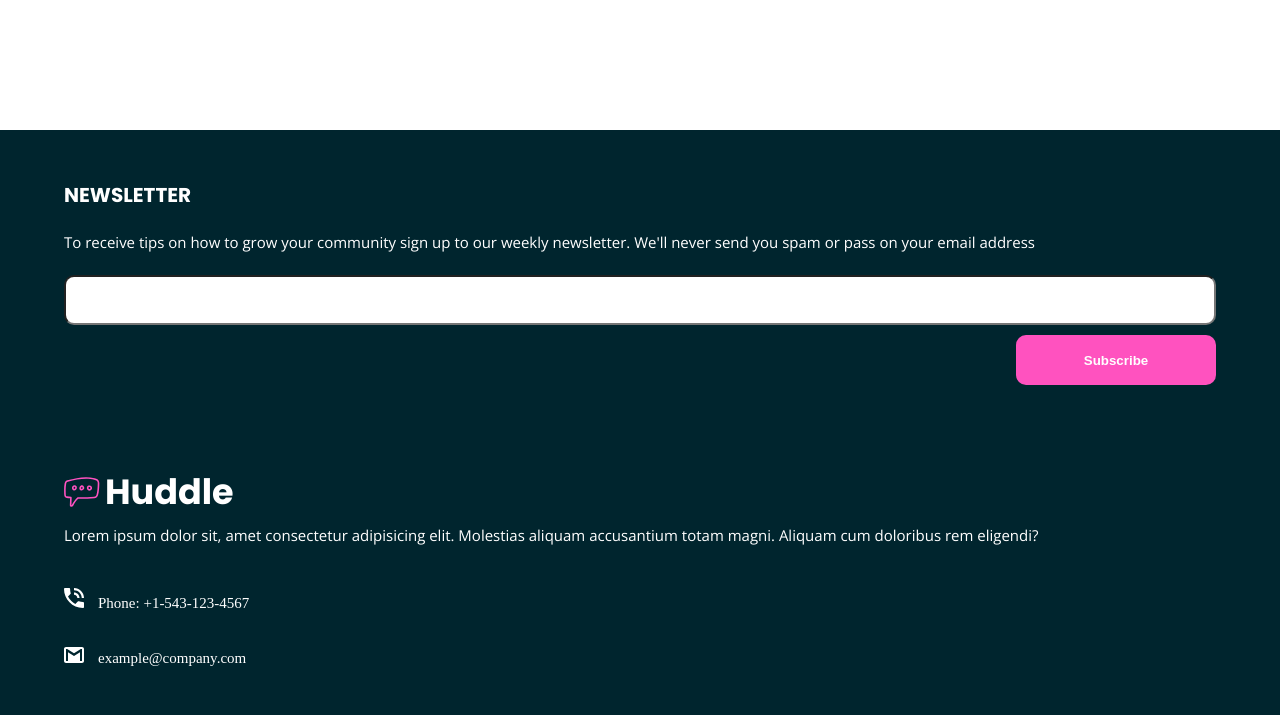
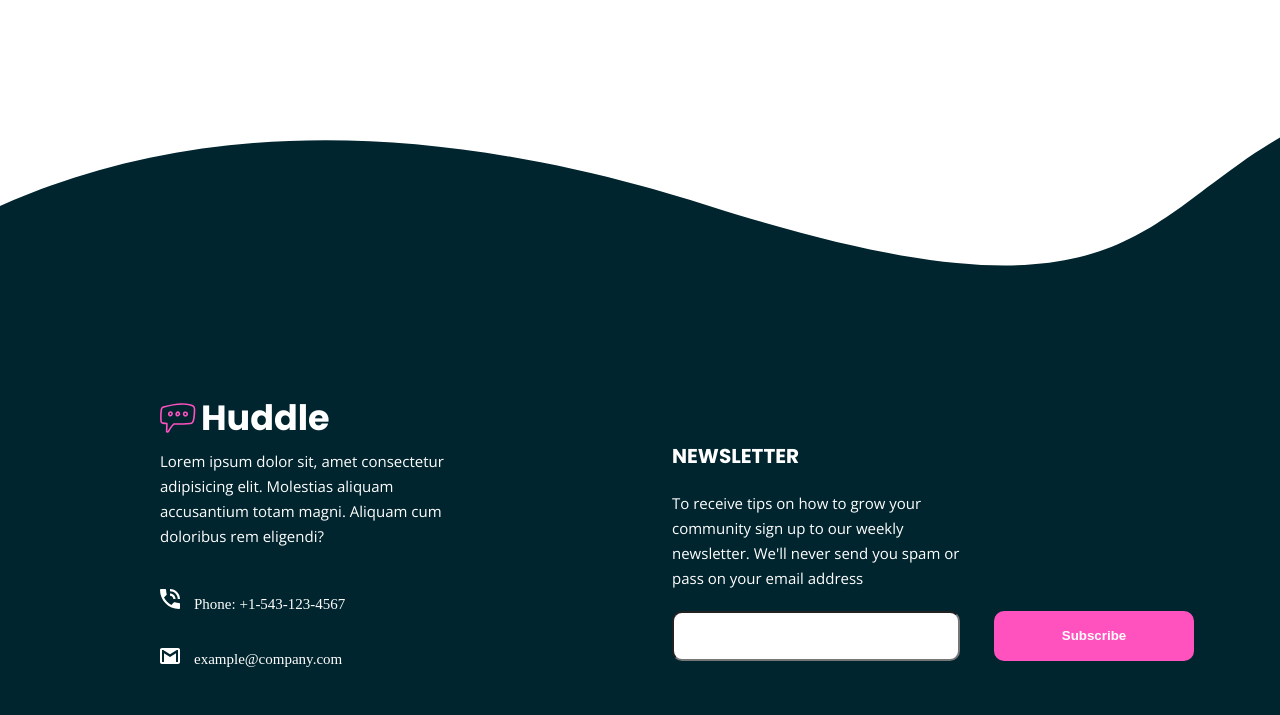
Before and after one commit to JoShobande/front-end-mentor-one, a plain HTML site: page index.html in a window 1280 px wide. Shown: the part 3626-4341 px from the top of the page. Drawn offline with nearby package versions, Linux system fonts and the light colour scheme; files whose address does not match are found by name.

Commit message:
footer desktop view

```diff
--- a/index.html
+++ b/index.html
@@ -102,6 +102,7 @@
     </main>
     <footer>
         <img src='assets/images/bg-footer-top-mobile.svg' class="mobile-bg footer-background"/>
+        <img src='assets/images/bg-footer-top-mobile.svg' class="desktop-bg footer-background"/>
         <div class="footer-content">
             <div class="container form-section">
                 <h2>NEWSLETTER</h2>
--- a/style.css
+++ b/style.css
@@ -426,4 +426,30 @@ footer .footer-background{
         font-size: 35px;
     }
 
+    .footer-content{
+        display: grid;
+        grid-template-columns: repeat(2, 1fr);
+        grid-template-areas: 'info form';
+        align-items: center;
+        padding-top: 0;
+    }
+    .form-section{
+        grid-area: form;
+    }
+    .form-section p {
+        width: 50%;
+    }
+    .information{
+        grid-area: info;
+        width: 50% ;
+    }
+    .footer-content .button-container{
+        display: inline;
+        margin-left: 30px;
+
+    }
+    .footer-content input{
+        width: 50%
+    }
+
 }
```
Also changed, not shown: 1 other file.
